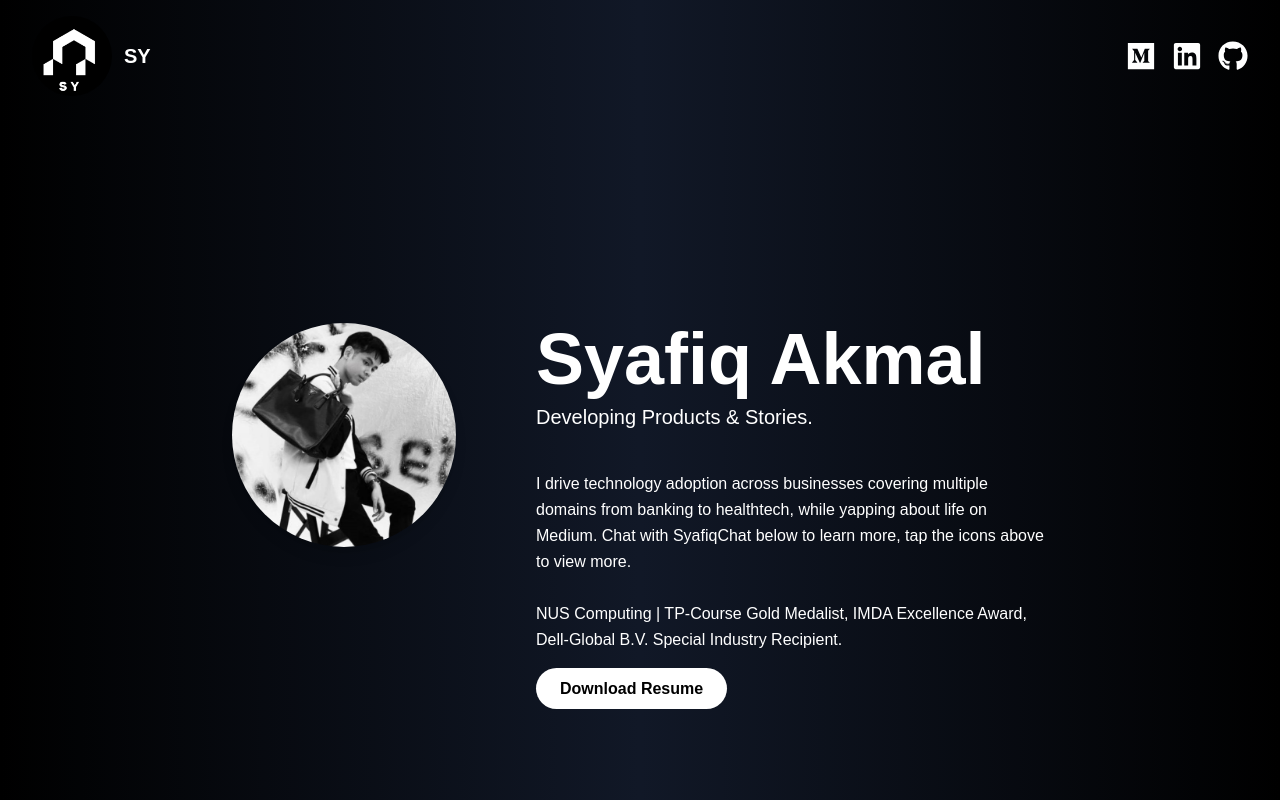
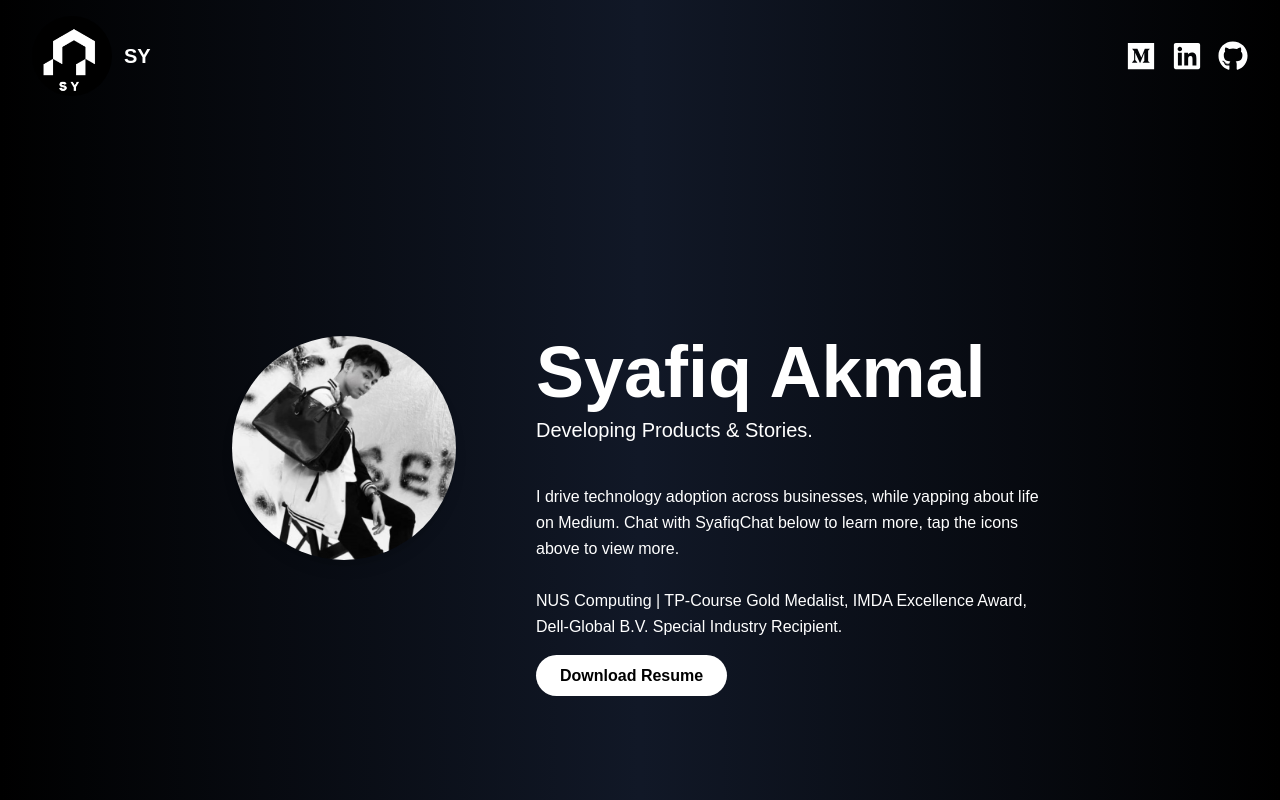
Before and after one commit to syafiq9326/syafiqSite, a Next.js app: page / in a window 1280 px wide. Shown: the top 800 px of the page. Built offline with nearby package versions, Linux system fonts and the light colour scheme.

Commit message:
updated about

```diff
--- a/src/app/components/ExperienceSection.tsx
+++ b/src/app/components/ExperienceSection.tsx
@@ -7,7 +7,7 @@ const experiences = [
         title: "Software Engineer Intern",
         company: "Crédit Agricole Investment Bank",
         description:
-            " Engineered scalable KYC batch pipeline (file hosted on AWS S3) via Java Spring, migrated C# and SQL to accelerate institutional investors onboarding, gained functional knowledge on EU trading market.",
+            " Engineered scalable KYC batch pipeline (files hosted on AWS S3) via Java Spring, migrated C# and SQL to accelerate institutional investors onboarding, gained functional knowledge on EU trading market.",
         tags: ["Java Spring Boot",  "Spring Batch", "Angular", "MYSQL", "AWS S3", "Jenkins", "Gitlab", "SSIS", "C#", "Know-Your-Customer"],
         logo: "/cacrop.png",
 
@@ -17,7 +17,7 @@ const experiences = [
         title: "Software Engineer Intern",
         company: "Synapxe Pte Ltd",
         description:
-            "Led POC on web scraping via BS4, HuggingFace deployed on Flask, projected 50% accelerated intel generation. Spearheaded multiple VBA automation pipelines for a 50 pax procurement department.",
+            "Led POC on web scraping via BS4, HuggingFace deployed on Flask, projected 50% accelerated intel generation. Spearheaded multiple VBA automation pipelines for a 50 pax procurement department, presented to C-suite management level.",
         tags: ["Javascript",  "VBA", "Procurement", "Data Analytics", "Flask", "TextBlob", "Pandas", "Beautiful Soup", "Playwright", "Project Management"],
         logo: "/synapxe.png",
 
--- a/src/app/components/HeroSection.tsx
+++ b/src/app/components/HeroSection.tsx
@@ -55,7 +55,7 @@ const HeroSection = () => {
                         transition={{ duration: 1, delay: 0.4 }}
                         viewport={{ once: false }}
                     >
-                        I drive technology adoption across businesses covering multiple domains from banking to healthtech, while yapping about life on Medium. Chat with SyafiqChat below to learn more, tap the icons above to view more.
+                        I drive technology adoption across businesses, while yapping about life on Medium. Chat with SyafiqChat below to learn more, tap the icons above to view more.
                         <br /><br />
                         {/* NUS Computing | TP-Course Gold Medalist, IMDA Excellence Award, Dell-Global B.V. Special Industry Recipient, Dean&apos;s List. */}
                         NUS Computing | TP-Course Gold Medalist, IMDA Excellence Award, Dell-Global B.V. Special Industry Recipient.
```
Also changed, not shown: 1 other file (tests, documents, lock files or other folders).
